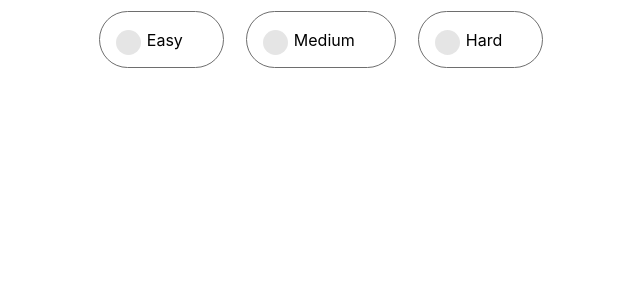
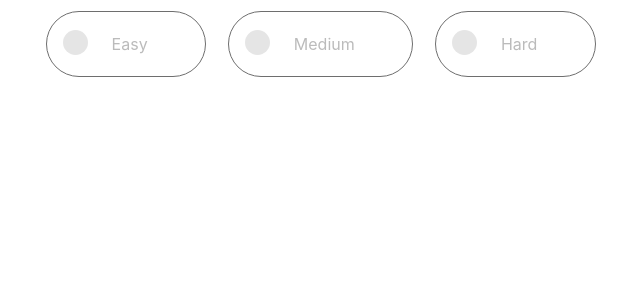
Before and after one commit to gitmohamed/type-runner, a Next.js app: page /components/Difficulty in a window 1280 px wide. Shown: the top 300 px of the page, without its empty margins (319-959 px from the left). Built offline with nearby package versions, Linux system fonts and the light colour scheme.

Commit message:
changed inactive button colors and button padding alignment.

```diff
--- a/pages/index.js
+++ b/pages/index.js
@@ -1,6 +1,3 @@
-import { useState, useRef, useEffect } from 'react'
-import ReactDOM from 'react-dom'
-
 import Game from './game'
 
 import Head from 'next/head'
@@ -11,7 +8,7 @@ function Home() {
     <div id={'App'}>
       <Head>
         <title>Type Runner - Typing Speed Test</title>
-        <meta name="description" content="Type Runner is a typing speed test that allows you to test your typing speed and accuracy. It also allows you to compare your typing speed with other users." />
+        <meta name="description" content="Type Runner: Test your typing speed and accuracy with this simple typing game." />
         <link rel="icon" href="/favicon.ico" />
       </Head>
       <Game />
--- a/styles/Home.css
+++ b/styles/Home.css
@@ -235,9 +235,11 @@
 }
 
 .diff_option {
-  padding: 1.1rem 2.5rem;
-  border-radius: 2rem;
+  padding: 1.1rem 4.5vw;
+  border-radius: 4rem;
+  line-height: 1.8rem;
   margin: 11px;
+  color: #bbbbbb;
   border: 1px solid #6e6e6e;
   cursor: pointer;
   text-align: right;
```
